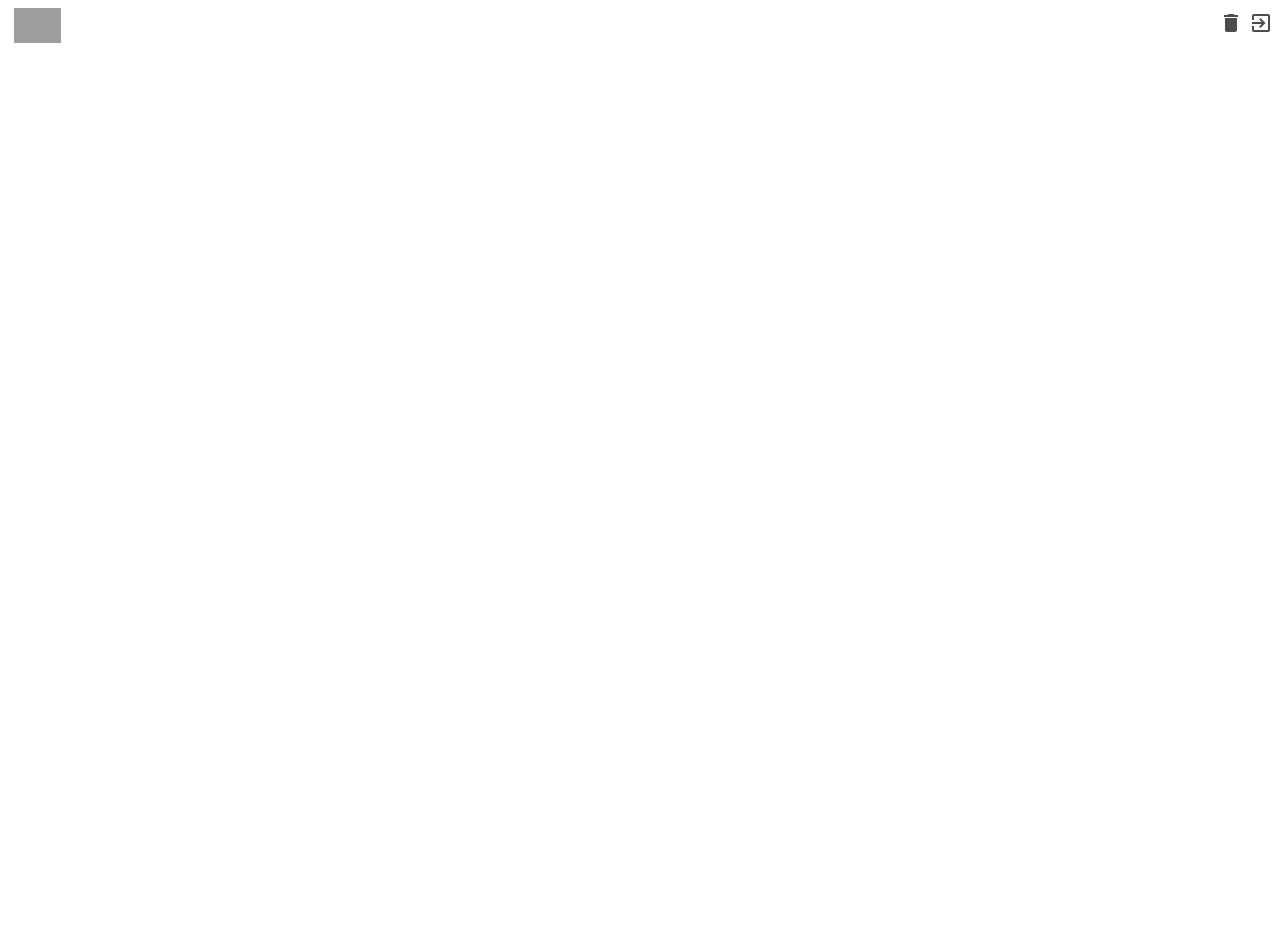
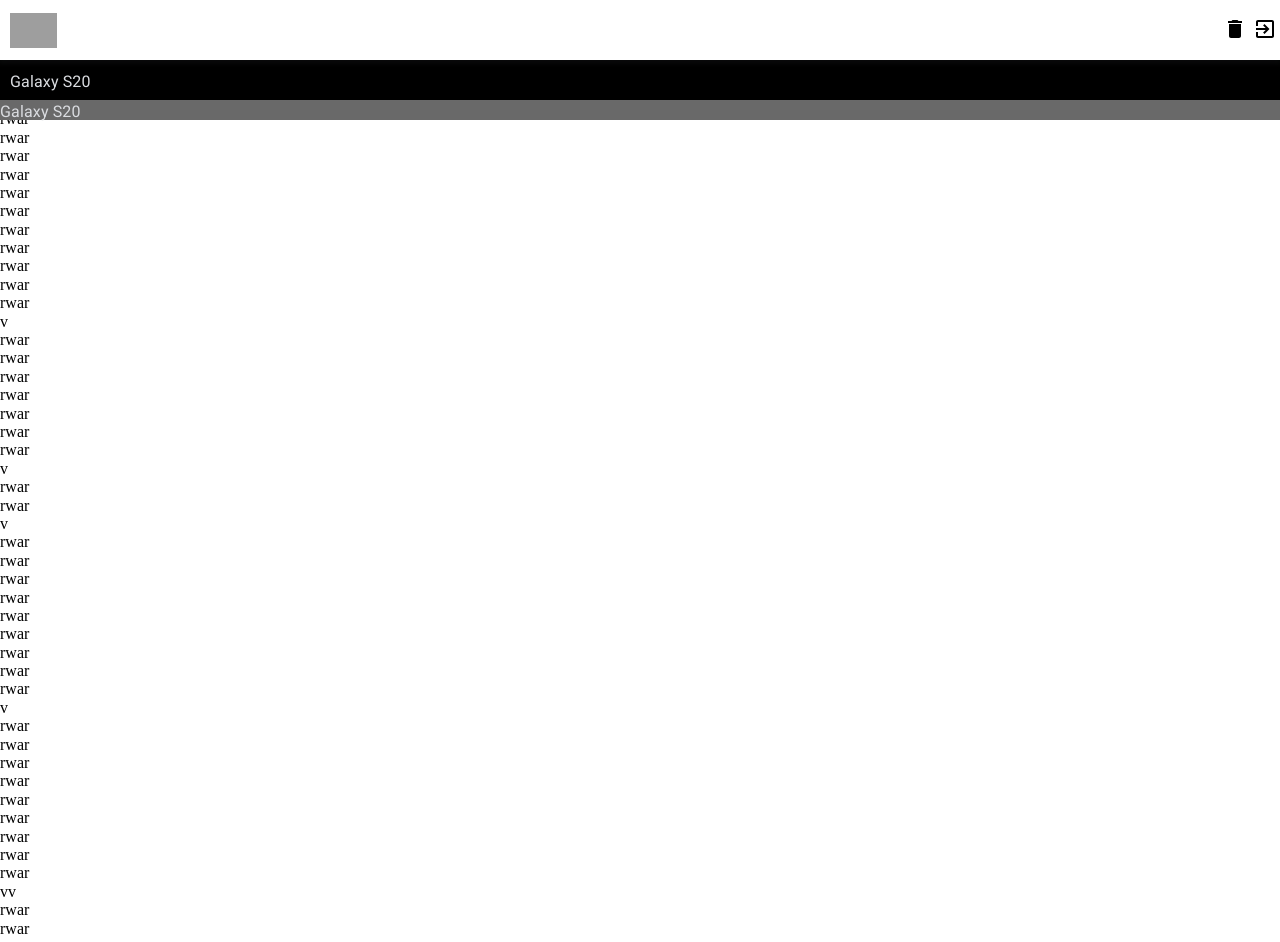
Before and after one commit to andres-boltdasarini/excel, a React app: page / in a window 1280 px wide. Shown: the top 942 px of the page. Before the commit the page ends 800 px from the top, so only its background shows below. Built offline with nearby package versions, Linux system fonts and the light colour scheme; grey boxes are pictures that could not be loaded; the HTML template or start-up script is replaced by a standard one.

Commit message:
material-ui3

```diff
--- a/src/components/Header.js
+++ b/src/components/Header.js
@@ -1,10 +1,9 @@
 import React from "react";
-import '../scss/header.scss'
+
 import '../scss/index.scss'
-import Typography from '@material-ui/core/Typography';
 import DeleteIcon from '@material-ui/icons/Delete';
 import ExitToAppIcon from '@material-ui/icons/ExitToApp';
-
+import Typography from '@material-ui/core/Typography';
 
 const Header = () => {
     return (
@@ -28,6 +27,161 @@
                 </div>
 
             </div>
+            <div className="excel__header__bar">
+                <div className='text'>
+                    <Typography>Galaxy S20</Typography>
+                </div>
+
+</div>
+            <div className="excel__header__bar2">
+                <div className='text2'>
+                    <Typography>Galaxy S20</Typography>
+                </div>
+            </div>
+
+            <div>
+                rwargfdgdgfd
+            </div>
+            <div>
+                rwar
+            </div>
+            <div>
+                rwar
+            </div>
+            <div>
+                rwar
+            </div>
+            <div>
+                rwar
+            </div><div>
+            rwar
+        </div><div>
+            rwar
+        </div><div>
+            rwar
+        </div>
+            <div>
+                rwar
+            </div><div>
+            rwar
+        </div><div>
+            rwar
+        </div>
+            <div>
+                rwar
+            </div><div>
+            rwar
+        </div>
+            <div>
+                rwar
+            </div><div>
+            rwar
+        </div><div>
+            rwar
+        </div><div>
+            rwar
+        </div>
+            v<div>
+            rwar
+        </div>
+            <div>
+                rwar
+            </div><div>
+            rwar
+        </div>
+            <div>
+                rwar
+            </div><div>
+            rwar
+        </div><div>
+            rwar
+        </div><div>
+            rwar
+        </div>v
+            <div>
+                rwar
+            </div><div>
+            rwar
+        </div>v<div>
+            rwar
+        </div><div>
+            rwar
+        </div><div>
+            rwar
+        </div>
+            <div>
+                rwar
+            </div><div>
+            rwar
+        </div><div>
+            rwar
+        </div><div>
+            rwar
+        </div><div>
+            rwar
+        </div>
+            <div>
+                rwar
+            </div>
+            v<div>
+            rwar
+        </div><div>
+            rwar
+        </div><div>
+            rwar
+        </div>
+            <div>
+                rwar
+            </div><div>
+            rwar
+        </div><div>
+            rwar
+        </div><div>
+            rwar
+        </div><div>
+            rwar
+        </div><div>
+            rwar
+        </div>vv
+            <div>
+                rwar
+            </div><div>
+            rwar
+        </div>vvv<div>
+            rwar
+        </div><div>
+            rwar
+        </div>
+            v<div>
+            rwar
+        </div><div>
+            rwar
+        </div>vvv
+
+
+
+
+
+
+
+
+
+
+
+
+
+
+
+
+
+
+
+
+
+
+
+
+
 
 
         </div>
--- a/src/scss/_mixins.scss
+++ b/src/scss/_mixins.scss
@@ -5,7 +5,7 @@
   text-align: center;
   position: relative;
   display: inline-block;
-  color: rgba(0, 0, 0, .7);
+  color: black;
 
   & i {
     font-size: 18px;
--- a/src/scss/_variables.scss
+++ b/src/scss/_variables.scss
@@ -6,3 +6,4 @@
 $row-height: 24px;
 $db-header-height:60px;
 $border-color: #c0c0c0;
+$header2-height:100px;
--- a/src/scss/dashboard.scss
+++ b/src/scss/dashboard.scss
@@ -18,9 +18,16 @@
   }
 
   &__new {
-    margin-top: $db-header-height;
-    padding: 1.5rem;
-    background: #dadce0;
+    margin: 0;
+    padding: 2px 7px;
+    min-width: 1px;
+    color: #000;
+    border: 1px solid transparent;
+    border-radius: 2px;
+    height: 20px;
+    font-size: 18px;
+    line-height: 22px;
+    outline: none;
   }
 
   &__create {
--- a/src/scss/header.scss
+++ b/src/scss/header.scss
@@ -2,34 +2,42 @@
 @import "mixins";
 
 .excel__header {
-  position: absolute;
+  position: fixed;
+  left: 0;
+  right: 0;
   top: 0;
-  right: 0;
-  left: 0;
-  height: $header-height;
-  padding: 8px 4px 0;
+  height: $db-header-height;
   display: flex;
+  align-items: center;
   justify-content: space-between;
+  background: #fff;
+  box-shadow: 0 2px 5px 2px rgba(60, 64, 67, 0.15);
+  z-index: 1000;
 
-  & .input {
-    margin: 0;
-    padding: 2px 7px;
-    min-width: 1px;
-    color: #000;
-    border: 1px solid transparent;
-    border-radius: 2px;
-    height: 20px;
-    font-size: 18px;
-    line-height: 22px;
-    outline: none;
+  &__bar {
+    left: 0;
+    right: 0;
+    top: $db-header-height;
+    position: fixed;
+    height: 40px;
+    background: black;
 
-    &:hover {
+    /*&:hover {
       border: 1px solid $border-color;
     }
 
     &:focus {
       border: 2px solid blue;
-    }
+    }*/
+  }
+  &__bar2 {
+    left: 0;
+    right: 0;
+    top: $header2-height;
+    position: fixed;
+    height: 20px;
+    background: dimgrey;
+
   }
 
   .button {
@@ -39,5 +47,13 @@
 }
 .excel__header img {
   height: 35px;
-  padding: 0 15px 10px 10px;
+  padding: 10px 15px 10px 10px;
 }
+.text {
+  color: #dadce0;
+  padding: 10px;
+}
+.text2 {
+  color: #dadce0;
+
+}
```
Also changed, not shown: 1 other file (tests, documents, lock files or other folders).
